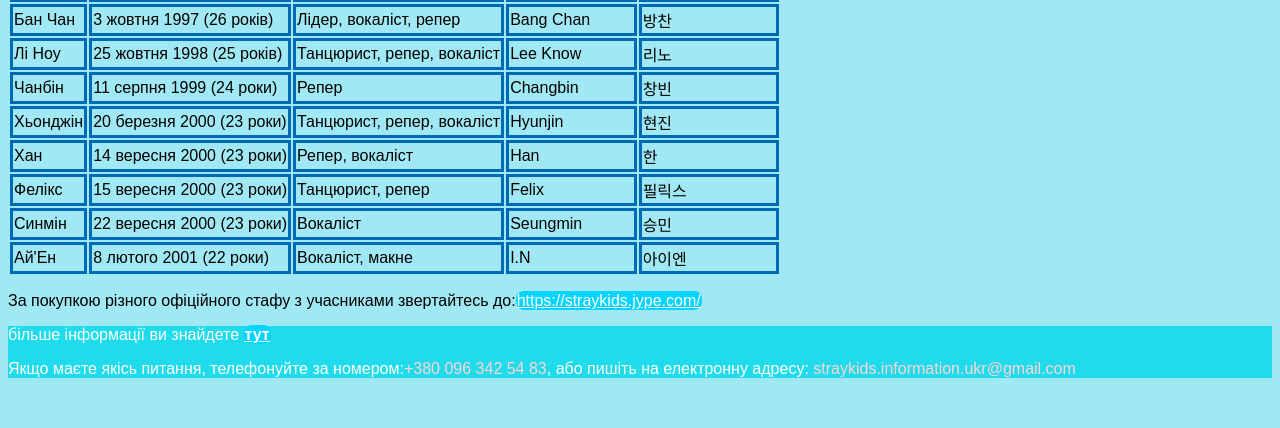
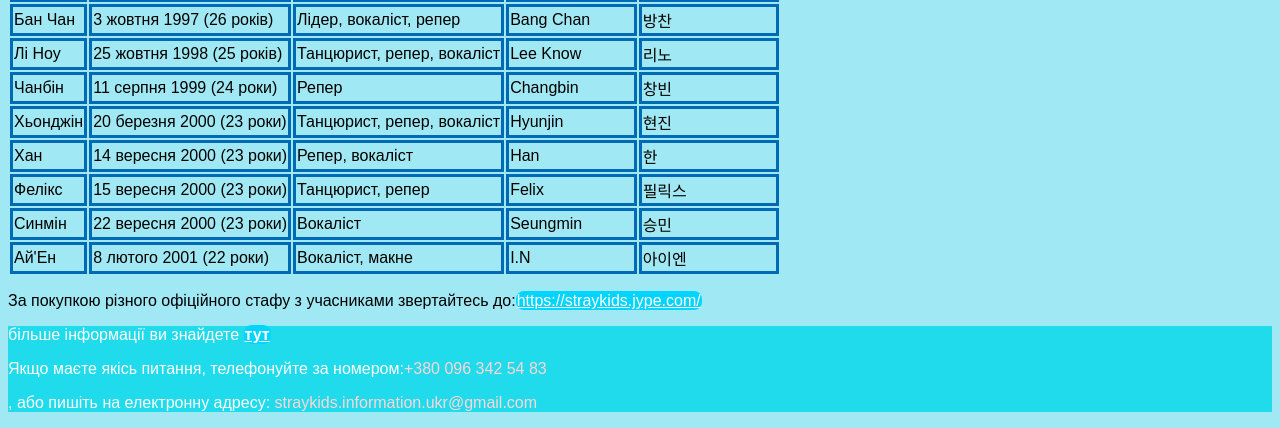
Before and after one commit to Evelina131/straykids123, a plain HTML site: page index.html in a window 1280 px wide. Shown: the part 1832-2260 px from the top of the page. Before the commit the page ends 2226 px from the top, so only its background shows below. Drawn offline with Linux system fonts and the light colour scheme.

Commit message:
Update index.html

```diff
--- a/index.html
+++ b/index.html
@@ -108,7 +108,7 @@
             <footer>
                 <p id="moreinfo">більше інформації ви знайдете
                 <a class="button2" href="https://en.wikipedia.org/wiki/Stray_Kids"><b>тут</b></a></p>
-            <p id ="nomer">Якщо маєте якісь питання, телефонуйте за номером:<span>+380 096 342 54 83</span><id="emeil">, або пишіть на електронну адресу: <span>straykids.information.ukr@gmail.com</span></p>
+            <p id ="nomer">Якщо маєте якісь питання, телефонуйте за номером:<span>+380 096 342 54 83</span></p><p id="emeil">, або пишіть на електронну адресу: <span>straykids.information.ukr@gmail.com</span></p>
             </footer>
     </body>
 </html>
```
